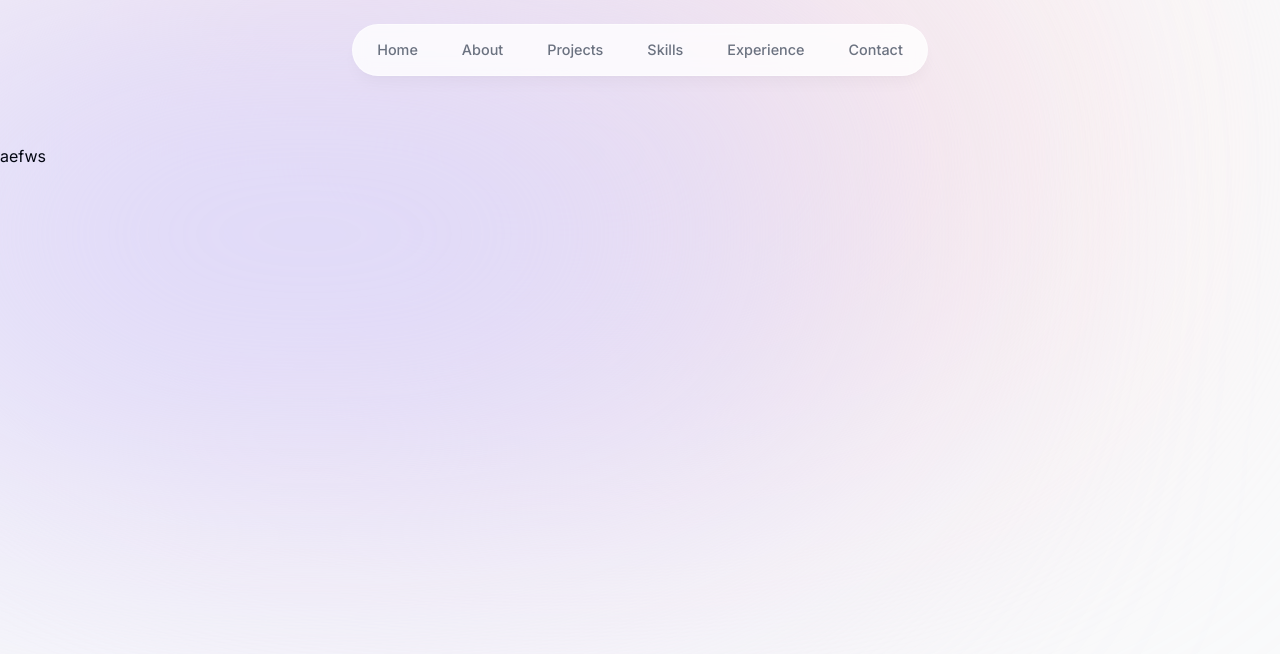
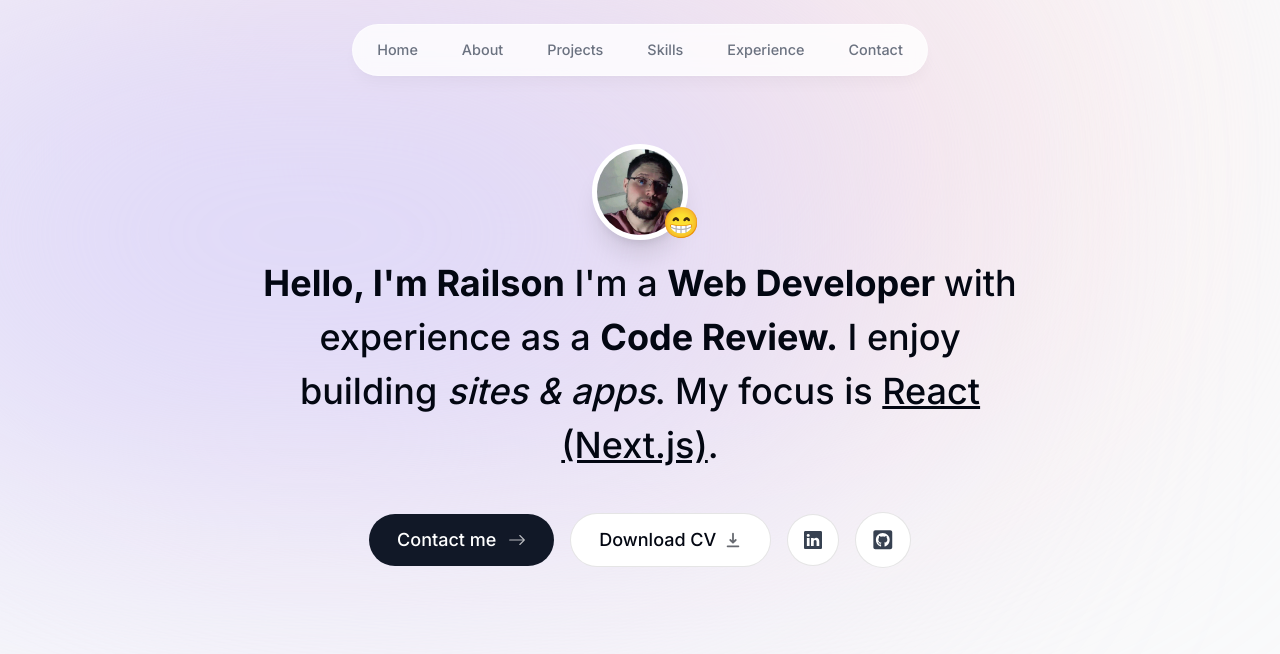
Before and after one commit to Railson25/railson-portfolio, a Next.js app: page / in a window 1280 px wide. Shown: the top 654 px of the page. Built offline with nearby package versions, Linux system fonts and the light colour scheme.

Commit message:
<feat>: Intro component

```diff
--- a/app/page.tsx
+++ b/app/page.tsx
@@ -1,7 +1,9 @@
+import Intro from "@/components/intro";
+
 export default function Home() {
   return (
-    <main className="">
-      <h1>aefws</h1>
+    <main className=" flex flex-col items-center px-4">
+      <Intro />
     </main>
   );
 }
--- /dev/null
+++ b/components/intro.tsx
@@ -0,0 +1,99 @@
+"use client";
+
+import Image from "next/image";
+import Railson from "@/public/Railson.jpg";
+import { motion } from "framer-motion";
+import Link from "next/link";
+import { BsArrowRight, BsLinkedin } from "react-icons/bs";
+import { HiDownload } from "react-icons/hi";
+import { FaGithubSquare } from "react-icons/fa";
+
+export default function Intro() {
+  return (
+    <section className="mb-28 max-w-[50rem] text-center sm:mb-0">
+      <div className="flex items-center justify-center">
+        <div className="relative">
+          <motion.div
+            initial={{ scale: 0, opacity: 0 }}
+            animate={{ scale: 1, opacity: 1 }}
+            transition={{ type: "tween", duration: 0.2 }}
+          >
+            <Image
+              alt="Railson Image"
+              src={Railson}
+              width={192}
+              height={192}
+              quality={95}
+              priority={true}
+              className="h-24 w-24 rounded-full object-cover border-[0.35rem] border-white shadow-xl"
+            />
+          </motion.div>
+          <motion.span
+            className="absolute bottom-0 -right-3 text-3xl"
+            initial={{ scale: 0, opacity: 0 }}
+            animate={{ scale: 1, opacity: 1 }}
+            transition={{
+              type: "spring",
+              stiffness: 125,
+              delay: 0.1,
+              duration: 0.7,
+            }}
+          >
+            😁
+          </motion.span>
+        </div>
+      </div>
+      <motion.p
+        className="mb-10 mt-4 px-4 text-2xl font-medium !leading-[1.5] sm:text-4xl"
+        initial={{ opacity: 0, y: 100 }}
+        animate={{ opacity: 1, y: 0 }}
+      >
+        <span className="font-bold">Hello, I&apos;m Railson</span> I&apos;m a{" "}
+        <span className="font-bold">Web Developer </span> with experience as a{" "}
+        <span className="font-bold">Code Review.</span> I enjoy building{" "}
+        <span className="italic">sites & apps</span>. My focus is{" "}
+        <span className="underline">React (Next.js)</span>.
+      </motion.p>
+
+      <motion.div
+        className="flex flex-col sm:flex-row items-center justify-center gap-4 px-4 text-lg font-medium"
+        initial={{ opacity: 0, y: 100 }}
+        animate={{ opacity: 1, y: 0 }}
+        transition={{
+          delay: 0.1,
+        }}
+      >
+        <Link
+          href="#contact"
+          className="group bg-gray-900 text-white px-7 py-3 flex items-center gap-3 rounded-full outline-none focus:scale-110 hover:scale-110 hover:bg-gray-950 active:scale-105 transition"
+        >
+          Contact me{" "}
+          <BsArrowRight className="opacity-70 group-hover:translate-x-1 transition" />{" "}
+        </Link>
+        <a
+          className="group bg-white  px-7 py-3 flex items-center gap-2 rounded-full outline-none focus:scale-110 hover:scale-110  active:scale-105 transition cursor-pointer border border-black/10"
+          href="/Railson.pdf"
+          download
+        >
+          {" "}
+          Download CV
+          <HiDownload className="opacity-60 group-hover:translate-y-1 transition" />{" "}
+        </a>
+        <a
+          className="bg-white p-4 flex items-center gap-2 text-gray-700 rounded-full focus:scale-[1.15] hover:scale-[1.15]  active:scale-105 transition cursor-pointer border border-black/10 hover:text-blue-800"
+          target="_blank"
+          href="https://www.linkedin.com/in/railson-santiago-97991516b/"
+        >
+          <BsLinkedin />
+        </a>
+        <a
+          className="bg-white p-4 flex items-center gap-2 text-gray-700 rounded-full text-[1.35rem] focus:scale-[1.15] hover:scale-[1.15]  hover:text-gray-950 active:scale-105 transition cursor-pointer border border-black/10"
+          target="_blank"
+          href="https://github.com/Railson25"
+        >
+          <FaGithubSquare />
+        </a>
+      </motion.div>
+    </section>
+  );
+}
```
Also changed, not shown: public/Railson.jpg (added), 1 other file (tests, documents, lock files or other folders).
